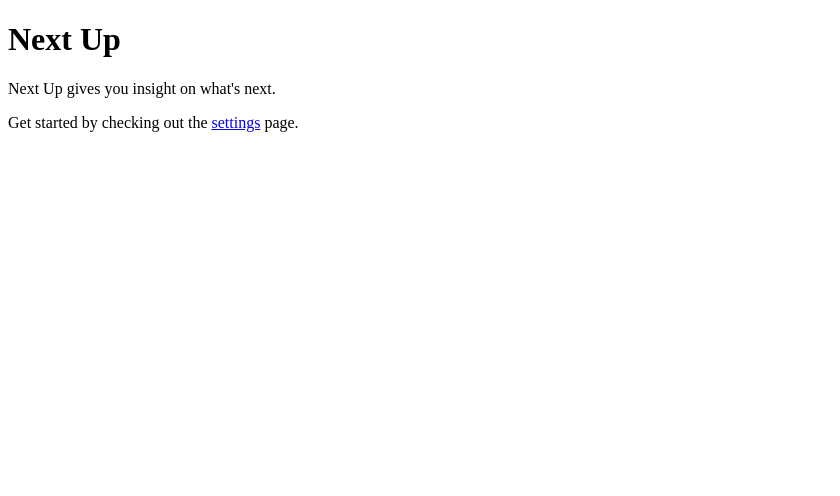
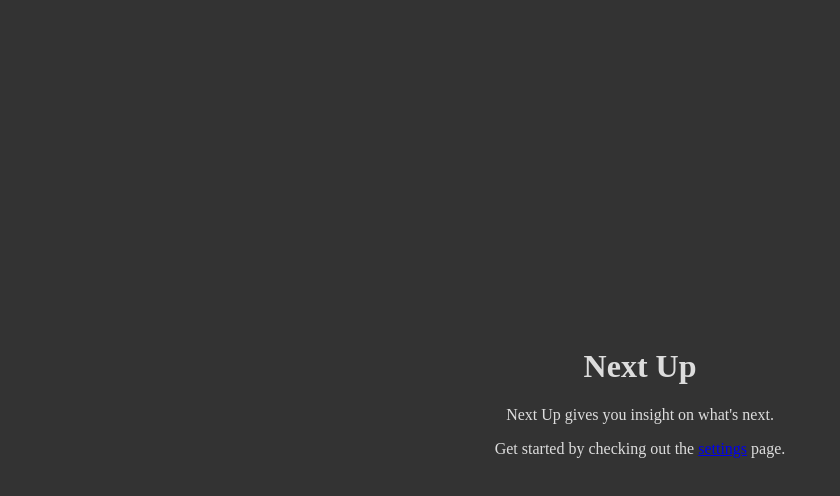
Before and after one commit to grabcode/nextup, a browser extension: page src/index.html in a window 1280 px wide. Shown: the whole page, without its empty margins (0-840 px from the left). Drawn offline with Linux system fonts and the light colour scheme.

Commit message:
Basic style

```diff
--- a/src/index.html
+++ b/src/index.html
@@ -2,10 +2,13 @@
 <html>
   <head>
     <title>Next Up</title>
+    <link rel="stylesheet" href="styles/main.css">
   </head>
   <body>
-    <h1>Next Up</h1>
-    <p>Next Up gives you insight on what's next.</p>
-    <p>Get started by checking out the <a href='options.html'>settings</a> page.</p>
+    <div class="wrapper">
+      <h1>Next Up</h1>
+      <p>Next Up gives you insight on what's next.</p>
+      <p>Get started by checking out the <a href='options.html'>settings</a> page.</p>
+    </div>
   </body>
 </html>
--- /dev/null
+++ b/src/styles/main.css
@@ -0,0 +1,14 @@
+html, body {
+  display: flex;
+  margin: 0;
+  padding: 0;
+  height: 100%;
+  justify-content: center;
+  align-items: center;
+  background: #333;
+  color: #ddd;
+}
+
+.wrapper {
+  text-align: center;
+}
```
